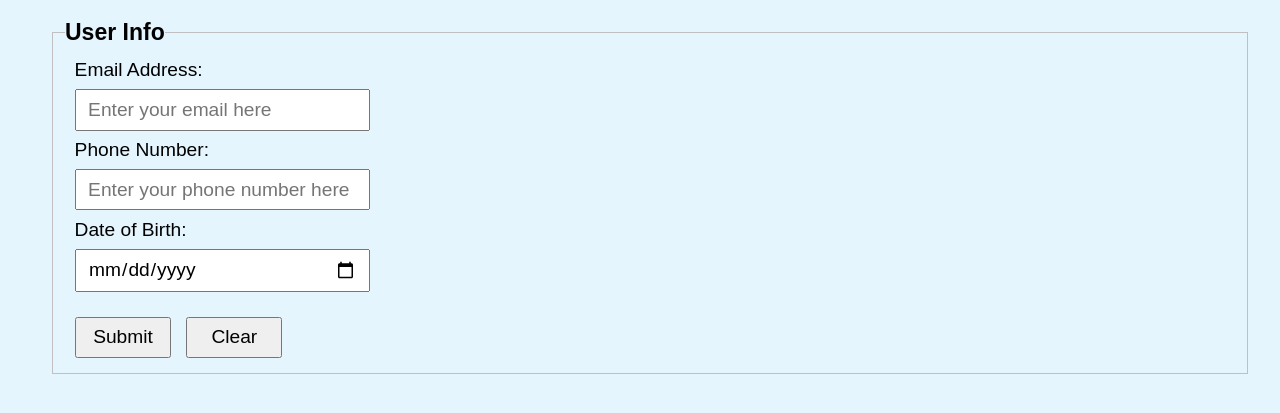
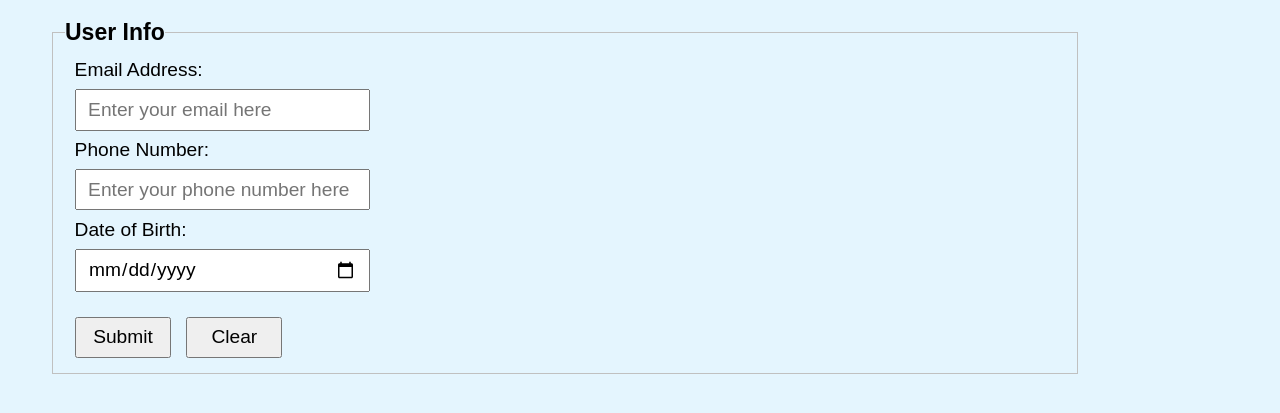
Before and after one commit to hello-audi/lab2, a plain HTML site: page index.html in a window 1280 px wide. Shown: the part 69-482 px from the top of the page. Drawn offline with Linux system fonts and the light colour scheme.

Commit message:
Update style.css

```diff
--- a/css/style.css
+++ b/css/style.css
@@ -10,7 +10,7 @@ html
 form
 {
   font-size: larger;
-  margin-right: 30px;
+  margin-right: 200px;
 }
 
 h1
```
